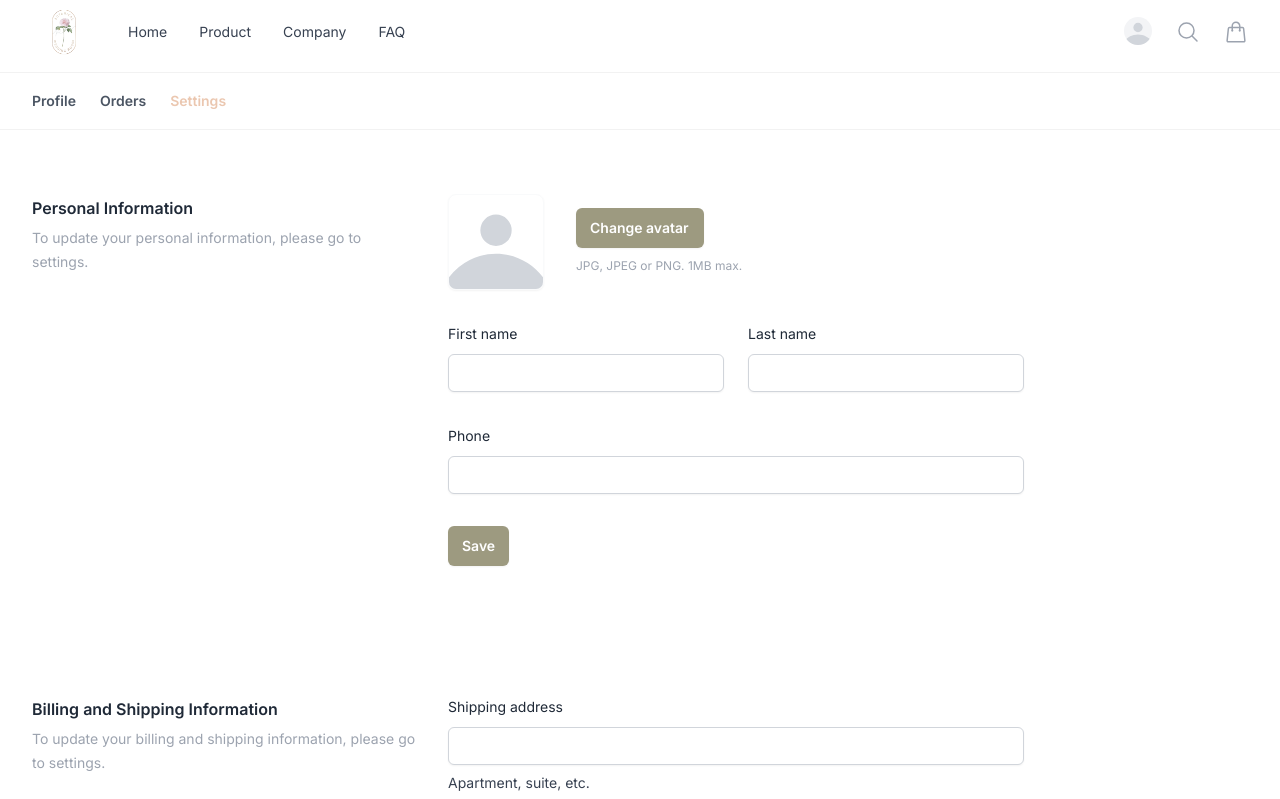
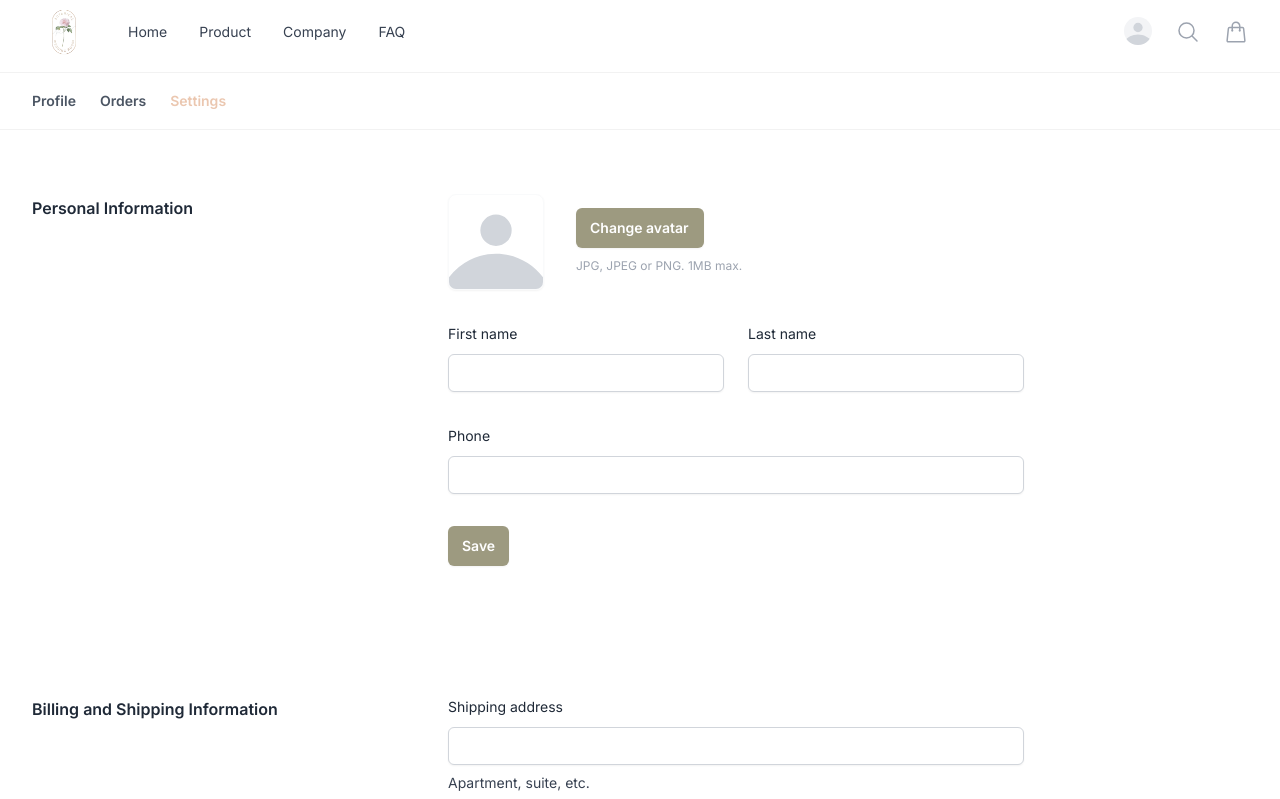
Before and after one commit to billychen0894/florist-ecommerce-app, a Next.js app: page /user/settings in a window 1280 px wide. Shown: the top 799 px of the page. Built offline with nearby package versions, Linux system fonts and the light colour scheme; no server answers; sample sign-in values are in the browser's storage.

Commit message:
update: remove <p/> tag from settings section

```diff
--- a/app/user/settings/page.tsx
+++ b/app/user/settings/page.tsx
@@ -11,9 +11,6 @@ export default function Settings() {
           <h2 className="text-base font-semibold leading-7 text-gray-800">
             Personal Information
           </h2>
-          <p className="mt-1 text-sm leading-6 text-gray-400">
-            To update your personal information, please go to settings.
-          </p>
         </div>
 
         <PersonalInfoForm isInputsDisabled={false} />
@@ -24,10 +21,6 @@ export default function Settings() {
           <h2 className="text-base font-semibold leading-7 text-gray-800">
             Billing and Shipping Information
           </h2>
-          <p className="mt-1 text-sm leading-6 text-gray-400">
-            To update your billing and shipping information, please go to
-            settings.
-          </p>
         </div>
         <BillingShippingForm isInputsDisabled={false} />
       </div>
```
